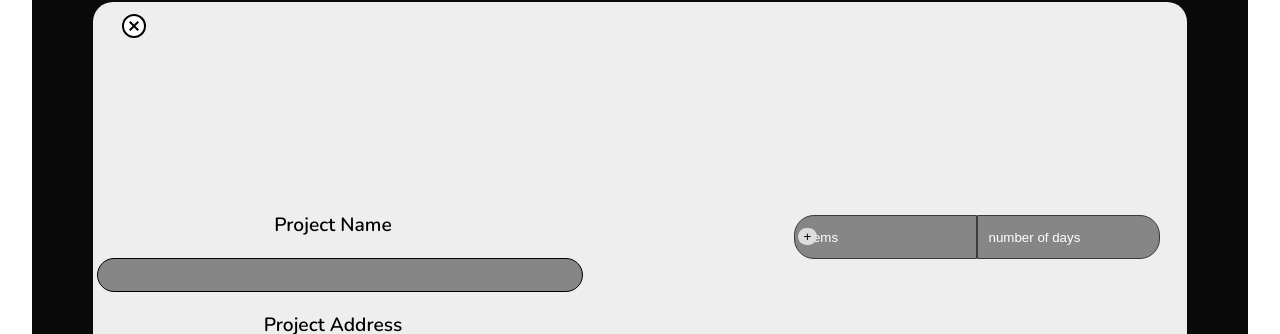
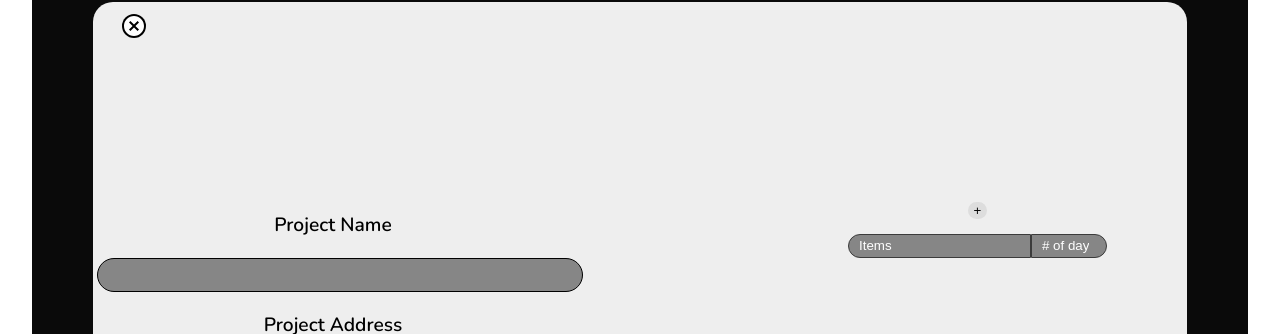
Before and after one commit to vgalante2/Pillar, a React (Create React App) app: page / in a window 1280 px wide. Both pictures are taken after a click on the button 640 px from the left and 492 px from the top of the page. Shown: the part 130-464 px from the top of the page. Built offline with nearby package versions, Linux system fonts and the light colour scheme.

Commit message:
form update

```diff
--- a/src/components/Form.jsx
+++ b/src/components/Form.jsx
@@ -3,7 +3,7 @@ import { useFormik } from 'formik';
 import SubmissionArea from './SubmissionArea';
 import CancelIcon from '@mui/icons-material/Cancel';
 import { DatePicker } from 'react-rainbow-components';
-import Select from 'react-select';
+// import Select from 'react-select';
 import Materials from './Materials';
 // import { LocalizationProvider } from '@mui/x-date-pickers';
 // import { AdapterDayjs } from '@mui/x-date-pickers/AdapterDayjs'
@@ -26,8 +26,8 @@ function Form({ children }) {
           projectName: '',
           projectAddress: '',
           projectJobs: '',
-          projectMaterials: ''
-
+          projectMaterials: '',
+          dateRange: null,
         },
         onSubmit: values => {
           alert(JSON.stringify(values, null, 2));
@@ -37,9 +37,7 @@ function Form({ children }) {
 
 
 
-    const containerStyles = {
-        maxWidth: 400,
-    };
+
 
 
 
--- a/src/components/Materials.jsx
+++ b/src/components/Materials.jsx
@@ -22,7 +22,7 @@ function Materials() {
       return (
         <div className="material-container">
         <div className="add-btn-div">
-        <button className="add-btn" onClick={addMaterial}>+</button>
+        <button type="button" className="add-btn" onClick={addMaterial}>+</button>
         </div>
           {materials.map((item, index) => (
             <div  className="input-div" key={index}>
@@ -36,7 +36,7 @@ function Materials() {
               <input
               className="material-input-number"
                 type="number"
-                placeholder="number of days"
+                placeholder="# of days"
                 value={item.number}
                 onChange={(e) => handleInputChange(index, 'number', e.target.value)}
               />
@@ -44,7 +44,7 @@ function Materials() {
           ))}
           <div className="delete-btn-div">
           {/* Show the delete button only if there are 2 or more materials */}
-          {materials.length >= 2 && <button className="delete-btn" onClick={deleteMaterial}>-</button>}
+          {materials.length >= 2 && <button type="button" className="delete-btn" onClick={deleteMaterial}>-</button>}
           </div>
         </div>
       );
--- a/src/styles/index.css
+++ b/src/styles/index.css
@@ -125,6 +125,7 @@ a {
   background-color: rgb(10, 10, 10);
   height: 100vh;
   border-radius: 20px;
+  z-index: 99;
 }
 
 
@@ -522,39 +523,24 @@ width: 500px !important;
   padding-top: 100px;
   width: 100%;
   text-align: center;
-display: flex;
-align-items: center;
-justify-content: center;
-flex-direction: column;
-gap: 5px;
+  display: flex;
+  align-items: center;
+  justify-content: center;
+  flex-direction: column;
+  gap: 5px;
+  overflow-y: auto;
+  max-height: 400px;
 }
 
-.add-btn {
-  position: relative;
-  right: 170px;
-  top: 35px;
+.add-btn, .delete-btn {
   border-radius: 20px;
   border: none;
   background-color: rgb(221, 221, 221);
   color: rgb(0, 0, 0);
+  margin: 10px;  /* Adjust as needed */
 }
 
-.add-btn:hover {
-  background-color: black;
-  color: white;
-}
-
-.delete-btn {
-  position: relative;
-  left: 170px;
-   bottom: 40px;
-  border-radius: 20px;
-  border: none;
-  background-color: rgb(221, 221, 221);
-  color: rgb(0, 0, 0);
-}
-
-.delete-btn:hover {
+.add-btn:hover, .delete-btn:hover {
   background-color: black;
   color: white;
 }
@@ -568,7 +554,7 @@ gap: 5px;
   border-top-left-radius: 20px;
   border-bottom-left-radius: 20px;
   border: 1px rgb(59, 59, 59) solid;
-  height: 40px;
+  height: 20px;
   background-color: rgb(134, 134, 134);
 }
 
@@ -577,7 +563,8 @@ gap: 5px;
   border-top-right-radius: 20px;
   border-bottom-right-radius: 20px;
   border: 1px rgb(59, 59, 59) solid;
-  height: 40px;
+  height: 20px;
+  width: 70px;
   color: white;
   background-color: rgb(134, 134, 134);
 }
```
